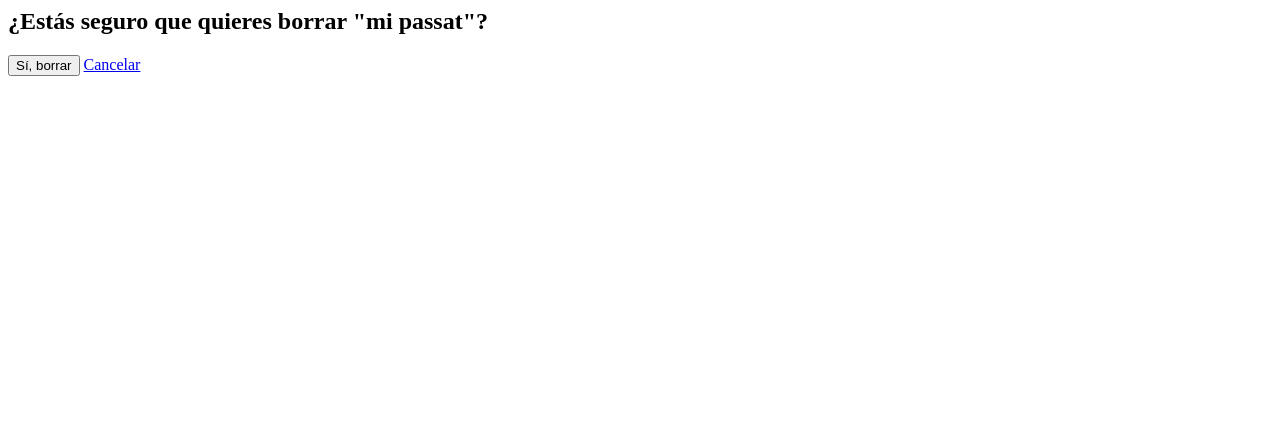
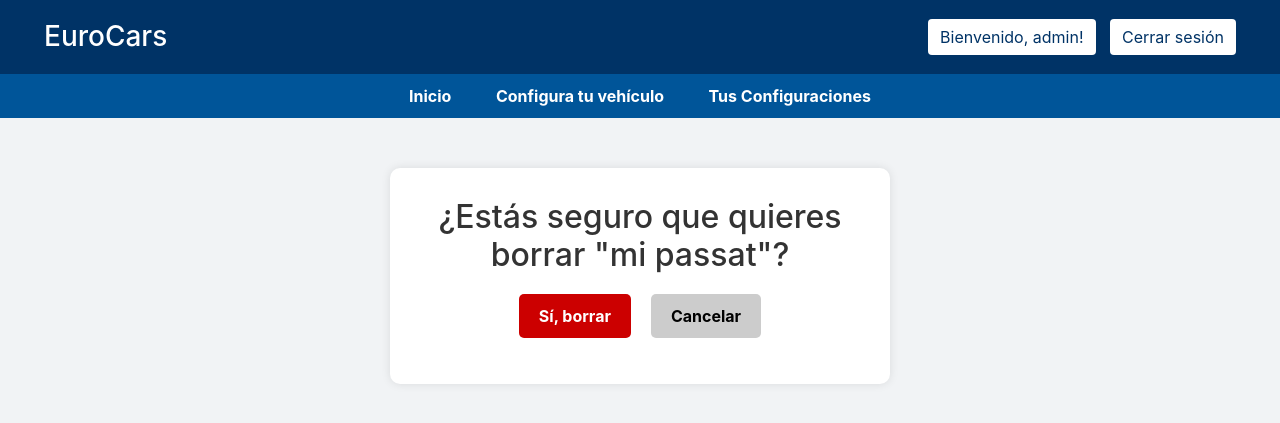
Before and after one commit to Juanca192001/ProjectWeb, a Django app: page /borrar-configuracion/1/ in a window 1280 px wide. Shown: the top 423 px of the page. Run offline with Django 5.2, Linux system fonts and the light colour scheme; a user stored in the database is signed in; data comes from the database, SQL or seed files in the repository; both versions use the stored data as it was after the commit.

Commit message:
Editar configuració i borrar arreglat esteticament

```diff
--- a/templates/audiModels.html
+++ b/templates/audiModels.html
@@ -61,7 +61,7 @@
 <h1>Berlinas disponibles</h1>
 <div class="model-grid">
   <a href="{% url 'configurarModel' marca='audi' modelo='A5' %}" class="model-card">
-    <img src="{% static 'imagenes/audi a5.png' %}" alt="A5">
+    <img src="{% static 'imagenes/audi_A5.png' %}" alt="A5">
     <h2>A5</h2>
   </a>
   <a href="{% url 'configurarModel' marca='audi' modelo='A7' %}" class="model-card">
@@ -69,7 +69,7 @@
     <h2>A7</h2>
   </a>
   <a href="{% url 'configurarModel' marca='audi' modelo='A8' %}" class="model-card">
-    <img src="{% static 'imagenes/audi a8.png' %}" alt="A8">
+    <img src="{% static 'imagenes/audi_A8.png' %}" alt="A8">
     <h2>A8</h2>
   </a>
 </div>
--- a/templates/base.html
+++ b/templates/base.html
@@ -2,7 +2,7 @@
 <html lang="es">
 <head>
     <meta charset="UTF-8">
-    <title>{% block title %}Nom de la Pàgina{% endblock %}</title>
+    <title>{% block title %}EuroCars{% endblock %}</title>
     <link rel="stylesheet" href="https://cdn.jsdelivr.net/npm/bootstrap@4.6.0/dist/css/bootstrap.min.css">
     <style>
         body {
@@ -65,7 +65,7 @@
 <!-- Barra superior -->
 <div class="header-wrapper">
     <div class="top-bar">
-        <h1 class="pl-4">Nombre de la Empresa</h1>
+        <h1 class="pl-4">EuroCars</h1>
         <div class="auth-buttons pr-4">
             {% if user.is_authenticated %}
                 <span>Bienvenido, {{ user.username }}!</span>
--- a/templates/confirmar_borrado.html
+++ b/templates/confirmar_borrado.html
@@ -1,6 +1,64 @@
+{% extends 'base.html' %}
+{% block title %}Confirmar borrado{% endblock %}
+
+{% block content %}
+<style>
+  .confirm-container {
+    background-color: white;
+    padding: 30px;
+    border-radius: 10px;
+    box-shadow: 0 0 10px rgba(0,0,0,0.1);
+    max-width: 500px;
+    margin: 50px auto;
+    text-align: center;
+  }
+
+  .confirm-container h2 {
+    color: #333;
+    margin-bottom: 20px;
+  }
+
+  .confirm-container form {
+    display: flex;
+    justify-content: center;
+    gap: 20px;
+    margin-top: 20px;
+  }
+
+  .confirm-container button,
+  .confirm-container a {
+    padding: 10px 20px;
+    border: none;
+    border-radius: 5px;
+    text-decoration: none;
+    font-weight: bold;
+  }
+
+  .confirm-container button {
+    background-color: #cc0000;
+    color: white;
+  }
+
+  .confirm-container a {
+    background-color: #ccc;
+    color: #000;
+  }
+
+  .confirm-container button:hover {
+    background-color: #a30000;
+  }
+
+  .confirm-container a:hover {
+    background-color: #999;
+  }
+</style>
+
+<div class="confirm-container">
   <h2>¿Estás seguro que quieres borrar "{{ configuracion.nombre_personalizado }}"?</h2>
   <form method="post">
     {% csrf_token %}
     <button type="submit">Sí, borrar</button>
     <a href="{% url 'mis_configuraciones' %}">Cancelar</a>
   </form>
+</div>
+{% endblock %}
```
Also changed, not shown: templates/editar_configuracion.html (+55 -0 lines), ProyectoWeb/models.py (line endings or trailing spaces), db.sqlite3, static/imagenes/audi_A5.png (renamed from static/imagenes/audi a5.png), static/imagenes/audi_A8.png (renamed from static/imagenes/audi a8.png). Lines whose indentation alone changed are shown as unchanged.
